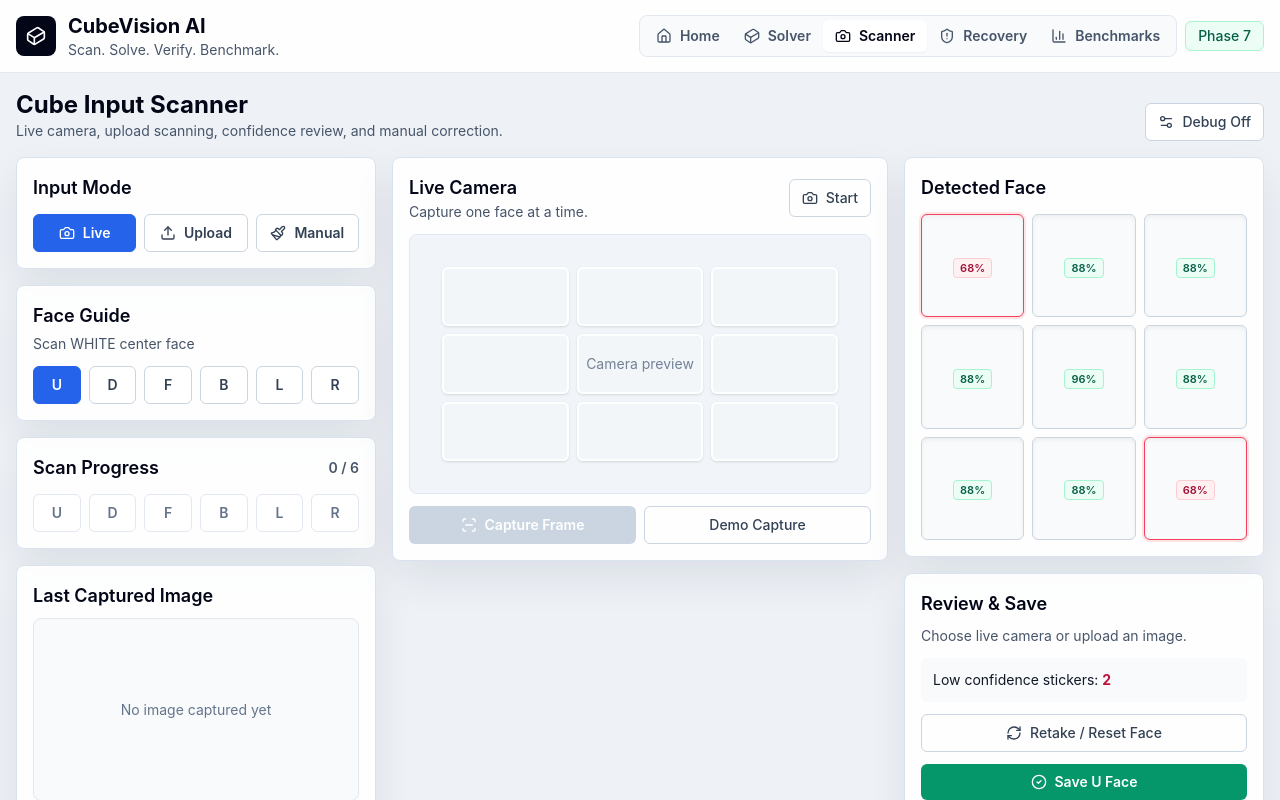
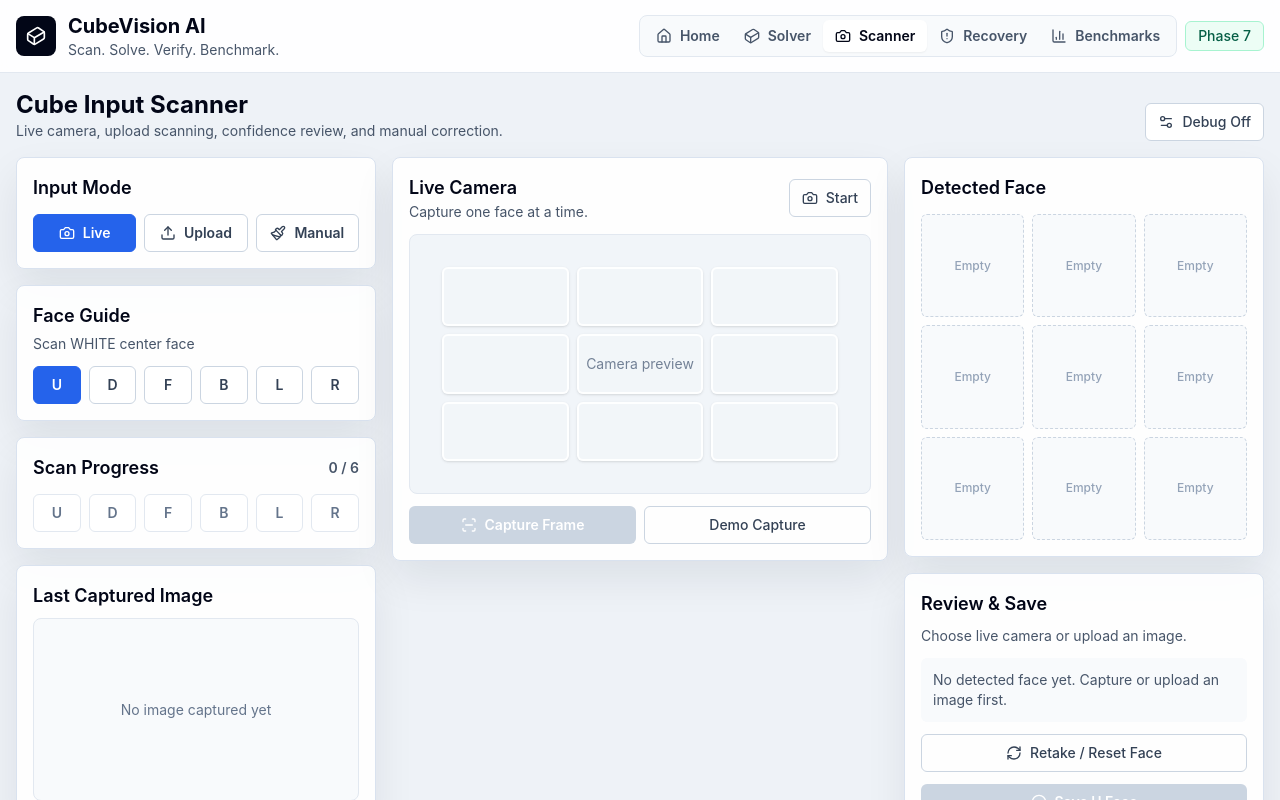
Before and after one commit to vamshichethan/CubeVision-AI-Rubik-s-Cube-Scanner-Solver, a React (Vite) app: page / in a window 1280 px wide. Both pictures are taken after a click on the button "Start scanning". Shown: the top 800 px of the page. Built offline with nearby package versions, Linux system fonts and the light colour scheme.

Commit message:
Fix scanner empty and save states

```diff
--- a/src/components/Scanner/DetectedFaceGrid.tsx
+++ b/src/components/Scanner/DetectedFaceGrid.tsx
@@ -3,7 +3,7 @@ import type { ScannedSticker } from '../../types/cube';
 import { ScanConfidenceBadge } from './ScanConfidenceBadge';
 
 type Props = {
-  stickers: ScannedSticker[];
+  stickers: ScannedSticker[] | null;
   onStickerClick: (index: number) => void;
 };
 
@@ -11,6 +11,18 @@ export function DetectedFaceGrid({ stickers, onStickerClick }: Props) {
   return (
     <section className="panel rounded-lg p-4">
       <h2 className="mb-3 text-lg font-semibold text-slate-950">Detected Face</h2>
+      {!stickers ? (
+        <div className="grid grid-cols-3 gap-2">
+          {Array.from({ length: 9 }).map((_, index) => (
+            <div
+              key={index}
+              className="flex aspect-square items-center justify-center rounded-md border border-dashed border-slate-300 bg-slate-50 text-xs font-medium text-slate-400"
+            >
+              Empty
+            </div>
+          ))}
+        </div>
+      ) : (
       <div className="grid grid-cols-3 gap-2">
         {stickers.map((sticker, index) => (
           <button
@@ -27,6 +39,7 @@ export function DetectedFaceGrid({ stickers, onStickerClick }: Props) {
           </button>
         ))}
       </div>
+      )}
     </section>
   );
 }
--- a/src/pages/ScannerPage.tsx
+++ b/src/pages/ScannerPage.tsx
@@ -39,6 +39,8 @@ const DEFAULT_FACE_COLOR: Record<ScannerFaceLabel, CubeColor> = {
   R: 'red'
 };
 
+const SCAN_ORDER: ScannerFaceLabel[] = ['U', 'D', 'F', 'B', 'L', 'R'];
+
 type Props = {
   cubeState: CubeState;
   onSaveFace: (face: FaceName, stickers: CubeColor[]) => void;
@@ -56,7 +58,7 @@ function fallbackStickers(face: ScannerFaceLabel): ScannedSticker[] {
 
 export function ScannerPage({ cubeState, onSaveFace, onUseCube }: Props) {
   const [face, setFace] = useState<ScannerFaceLabel>('U');
-  const [detected, setDetected] = useState<ScannedSticker[]>(fallbackStickers('U'));
+  const [detected, setDetected] = useState<ScannedSticker[] | null>(null);
   const [savedFaces, setSavedFaces] = useState<Record<ScannerFaceLabel, CubeColor[]>>({} as Record<ScannerFaceLabel, CubeColor[]>);
   const [selectedSticker, setSelectedSticker] = useState<number | null>(null);
   const [message, setMessage] = useState('Choose live camera or upload an image.');
@@ -67,9 +69,12 @@ export function ScannerPage({ cubeState, onSaveFace, onUseCube }: Props) {
   const [isScanning, setIsScanning] = useState(false);
 
   const lowConfidenceCount = useMemo(
-    () => detected.filter((sticker) => sticker.confidence < 0.72).length,
+    () => detected?.filter((sticker) => sticker.confidence < 0.72).length ?? 0,
     [detected]
   );
+
+  const savedCount = (['U', 'D', 'F', 'B', 'L', 'R'] as ScannerFaceLabel[]).filter((label) => savedFaces[label]).length;
+  const canSaveCurrentFace = detected?.length === 9;
 
   const scanFile = async (file: File, targetFace: ScannerFaceLabel) => {
     setPreviewUrl((current) => {
@@ -102,8 +107,13 @@ export function ScannerPage({ cubeState, onSaveFace, onUseCube }: Props) {
       );
       setMessage(payload.needsManualCorrection ? 'Low confidence stickers need correction.' : 'Face detected.');
     } catch {
-      setDetected(fallbackStickers(targetFace));
-      setMessage('Backend unavailable. Demo fallback generated a face; correct highlighted stickers before saving.');
+      if (file.name.includes('demo-capture')) {
+        setDetected(fallbackStickers(targetFace));
+        setMessage('Demo face generated. Correct highlighted stickers before saving.');
+      } else {
+        setDetected(null);
+        setMessage('No 3x3 face was detected. Retake the photo, upload a clearer image, or switch to Manual.');
+      }
     } finally {
       setIsScanning(false);
     }
@@ -114,27 +124,42 @@ export function ScannerPage({ cubeState, onSaveFace, onUseCube }: Props) {
       if (current) URL.revokeObjectURL(current);
       return null;
     });
-    setDetected(fallbackStickers(face));
+    setDetected(null);
     setLastSavedFace(null);
-    setMessage(`Retake ${face} face or correct stickers manually.`);
+    setMessage(`Retake ${face} face or upload a clearer image.`);
   };
 
   const updateSticker = (color: CubeColor) => {
     if (selectedSticker === null) return;
     setDetected((current) =>
-      current.map((sticker, index) =>
+      current?.map((sticker, index) =>
         index === selectedSticker ? { ...sticker, color, confidence: 1 } : sticker
-      )
+      ) ?? current
     );
   };
 
   const saveCurrentFace = () => {
+    if (!detected || detected.length !== 9) {
+      setMessage('Capture, upload, or manually create a detected face before saving.');
+      return;
+    }
     const ordered = [...detected].sort((a, b) => a.row - b.row || a.col - b.col);
     const colors = ordered.map((sticker) => sticker.color);
     setSavedFaces((current) => ({ ...current, [face]: colors }));
     onSaveFace(FACE_MAP[face], colors);
     setLastSavedFace(face);
-    setMessage(`Saved ${face} face.`);
+    const nextFace = SCAN_ORDER.find((label) => label !== face && !savedFaces[label]);
+    if (nextFace) {
+      setFace(nextFace);
+      setDetected(inputMode === 'manual' ? fallbackStickers(nextFace) : null);
+      setPreviewUrl((current) => {
+        if (current) URL.revokeObjectURL(current);
+        return null;
+      });
+      setMessage(`Saved ${face} face. Next: scan ${nextFace}.`);
+    } else {
+      setMessage(`Saved ${face} face. All faces are ready to send to the solver.`);
+    }
   };
 
   const buildScannedCube = (): CubeState => {
@@ -147,7 +172,7 @@ export function ScannerPage({ cubeState, onSaveFace, onUseCube }: Props) {
 
   const scannedCube = buildScannedCube();
   const validation = validateCube(scannedCube);
-  const allFacesSaved = (['U', 'D', 'F', 'B', 'L', 'R'] as ScannerFaceLabel[]).every((label) => savedFaces[label]);
+  const allFacesSaved = SCAN_ORDER.every((label) => savedFaces[label]);
 
   return (
     <main className="mx-auto min-h-[calc(100vh-89px)] max-w-[1800px] p-4">
@@ -181,6 +206,9 @@ export function ScannerPage({ cubeState, onSaveFace, onUseCube }: Props) {
                   type="button"
                   onClick={() => {
                     setInputMode(mode as InputMode);
+                    if (mode === 'manual' && !detected) {
+                      setDetected(fallbackStickers(face));
+                    }
                     setMessage(
                       mode === 'camera'
                         ? 'Start camera and capture a face.'
@@ -202,7 +230,7 @@ export function ScannerPage({ cubeState, onSaveFace, onUseCube }: Props) {
           </section>
           <FaceScanGuide face={face} onFaceChange={(nextFace) => {
             setFace(nextFace);
-            setDetected(fallbackStickers(nextFace));
+            setDetected(inputMode === 'manual' ? fallbackStickers(nextFace) : null);
             setLastSavedFace(null);
             setMessage(`Ready to scan ${nextFace} face.`);
           }} />
@@ -258,7 +286,13 @@ export function ScannerPage({ cubeState, onSaveFace, onUseCube }: Props) {
               </div>
             )}
             <div className="mb-3 rounded-md bg-slate-50 p-3 text-sm">
-              Low confidence stickers: <strong className={lowConfidenceCount ? 'text-rose-700' : 'text-emerald-700'}>{lowConfidenceCount}</strong>
+              {detected ? (
+                <>
+                  Low confidence stickers: <strong className={lowConfidenceCount ? 'text-rose-700' : 'text-emerald-700'}>{lowConfidenceCount}</strong>
+                </>
+              ) : (
+                <span className="text-slate-600">No detected face yet. Capture or upload an image first.</span>
+              )}
             </div>
             <button
               type="button"
@@ -270,7 +304,7 @@ export function ScannerPage({ cubeState, onSaveFace, onUseCube }: Props) {
             </button>
             <button
               type="button"
-              disabled={isScanning}
+              disabled={isScanning || !canSaveCurrentFace}
               onClick={saveCurrentFace}
               className="focus-ring mb-3 flex w-full items-center justify-center gap-2 rounded-md bg-emerald-600 px-3 py-2 text-sm font-semibold text-white hover:bg-emerald-700 disabled:bg-slate-300"
             >
@@ -284,7 +318,7 @@ export function ScannerPage({ cubeState, onSaveFace, onUseCube }: Props) {
               className="focus-ring flex w-full items-center justify-center gap-2 rounded-md bg-blue-600 px-3 py-2 text-sm font-semibold text-white hover:bg-blue-700 disabled:bg-slate-300"
             >
               <Send className="h-4 w-4" />
-              Send CubeState to Solver
+              {allFacesSaved ? 'Send CubeState to Solver' : `Scan all faces first (${savedCount}/6)`}
             </button>
           </section>
 
```
